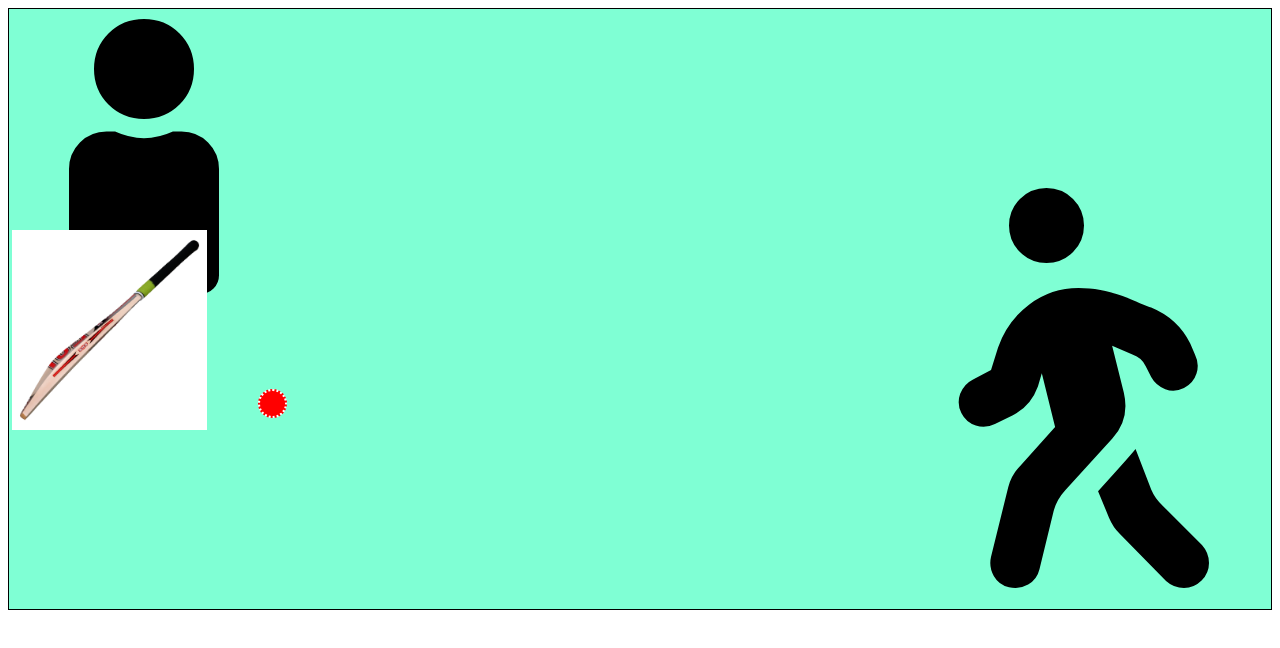
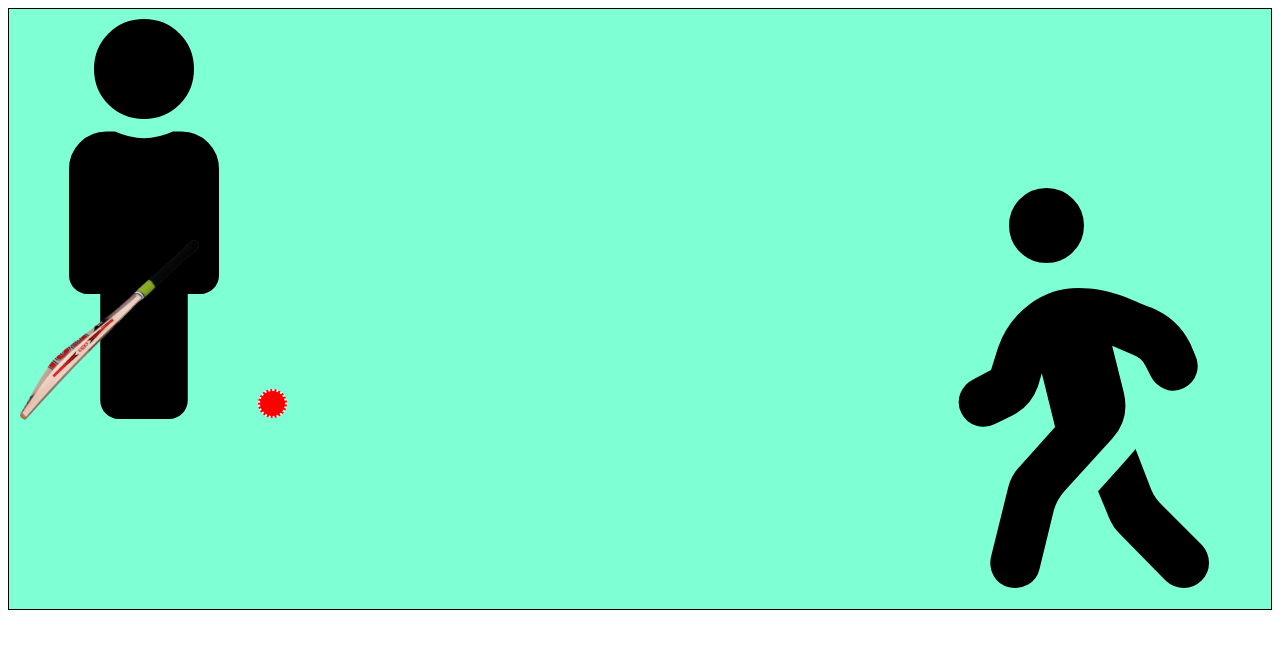
Before and after one commit to alidaexpert/cricket-animation, a plain HTML site: page index.html in a window 1280 px wide. Drawn offline with Linux system fonts and the light colour scheme.

Commit message:
pic change

```diff
--- a/index.html
+++ b/index.html
@@ -15,7 +15,7 @@
 <body>
     <div class="field">
         <i class="fas fa-male"></i>
-        <img class="bat" src="image/bat.png">
+        <img class="bat" src="image/1bat.png">
 
         <div class="ball"></div>
         <i class="fas fa-walking"></i>
```
